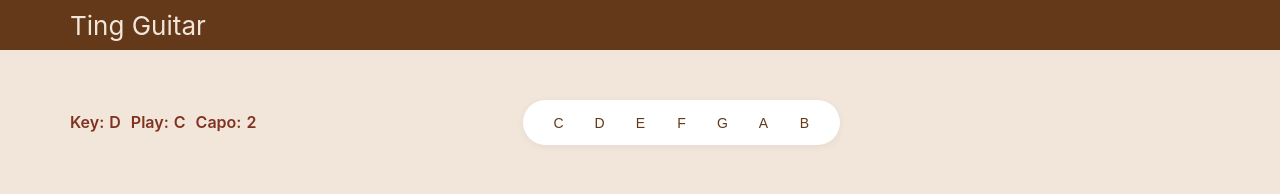
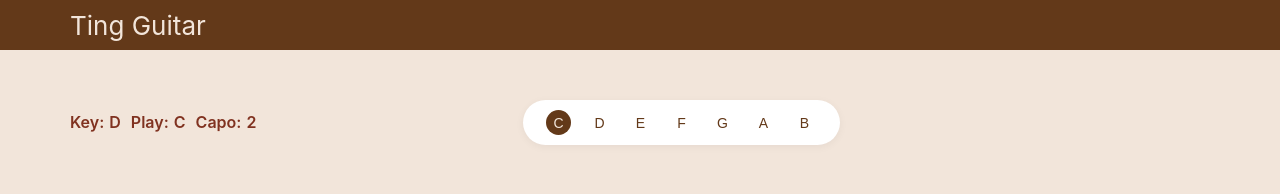
Before and after one commit to ting-ting-ting/ting-guitar, a React (Create React App) app: page /#/tab/mayday-1 in a window 1280 px wide. Shown: the top 194 px of the page. Built offline with nearby package versions, Linux system fonts and the light colour scheme; what @react-pdf/renderer would draw is missing.

Commit message:
setting play key is default key

```diff
--- a/src/GuitarTabPage/index.jsx
+++ b/src/GuitarTabPage/index.jsx
@@ -16,8 +16,6 @@ const GuitarTabPage = ({
     },
   },
 }) => {
-  const [tonality, setTonality] = useState(null);
-
   const {
     name,
     samples,
@@ -27,6 +25,8 @@ const GuitarTabPage = ({
     capo,
     video,
   } = tabData[id];
+
+  const [tonality, setTonality] = useState(play);
 
   return (
     <div className="guitar-tab">
```
